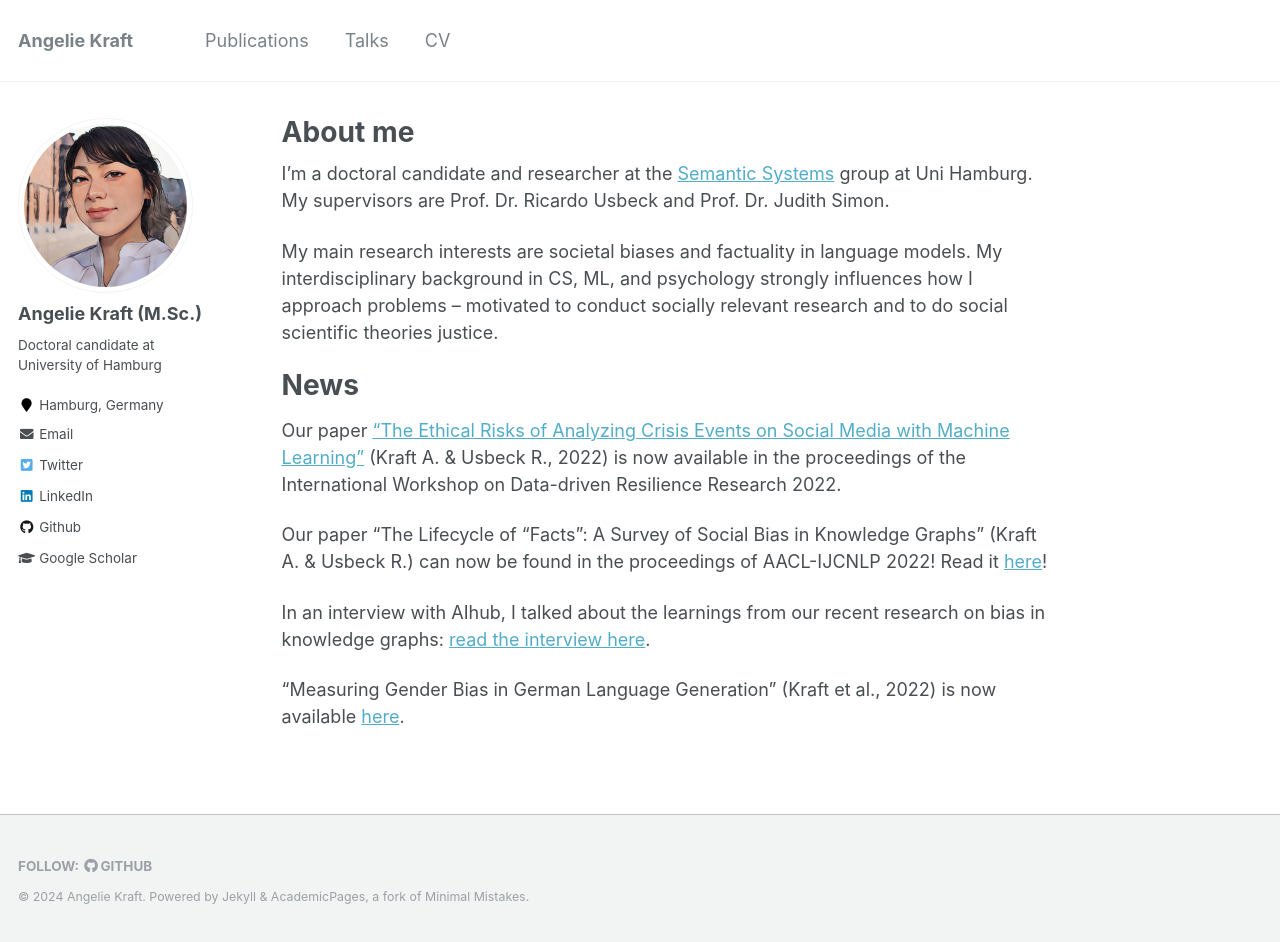
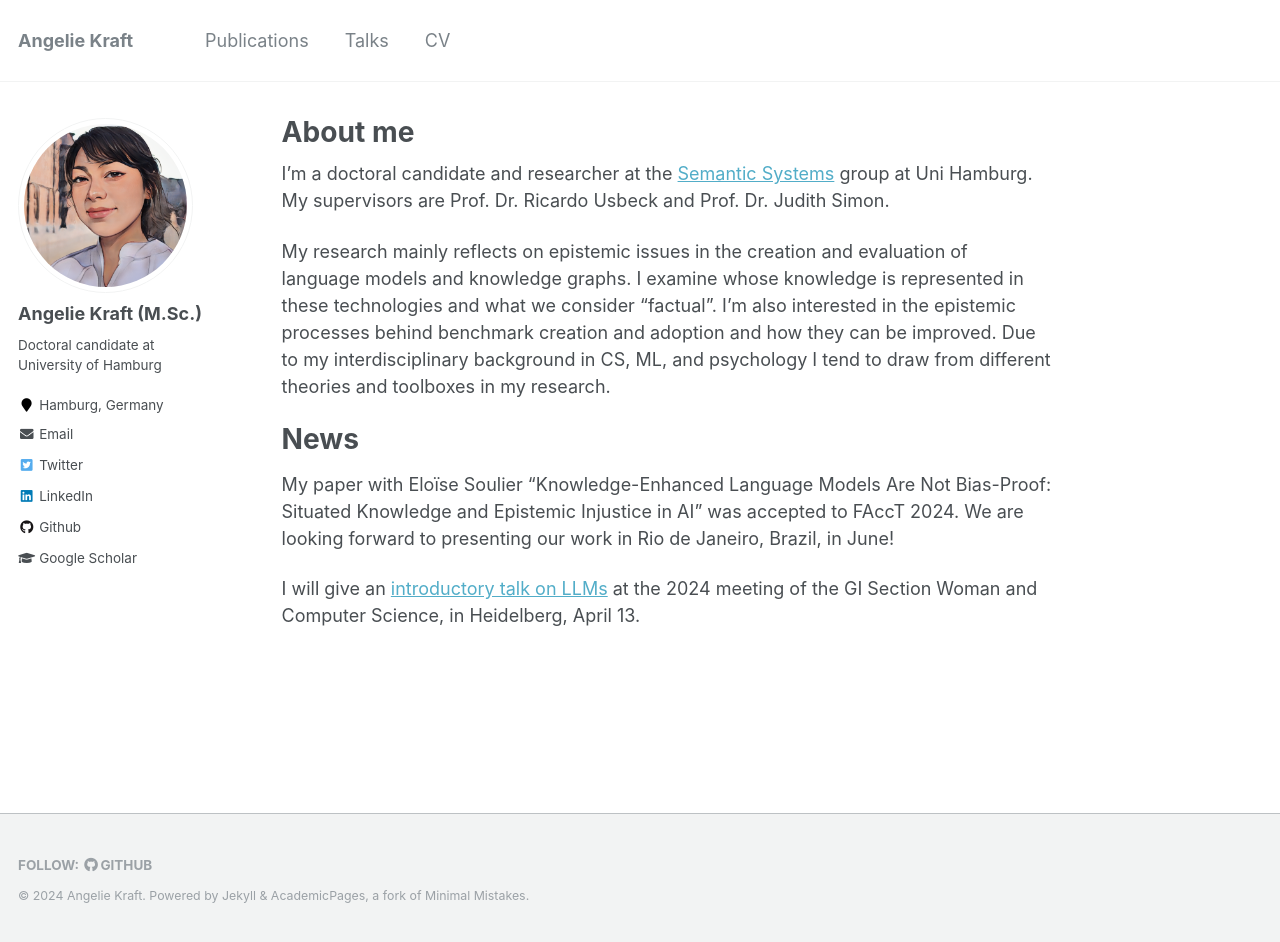
Before and after one commit to krangelie/krangelie.github.io, a Jekyll site: the page built from _pages/about.md, in a window 1280 px wide and 942 px high. Built offline with Jekyll 4.4.1, drawn with Linux system fonts in a browser that asks for light colours.

Commit message:
Update about.md

```diff
--- a/_pages/about.md
+++ b/_pages/about.md
@@ -9,15 +9,11 @@ redirect_from:
 ---
 I'm a doctoral candidate and researcher at the [Semantic Systems](https://www.inf.uni-hamburg.de/en/inst/ab/sems/home.html) group at Uni Hamburg. My supervisors are Prof. Dr. Ricardo Usbeck and Prof. Dr. Judith Simon.
 
-My main research interests are societal biases and factuality in language models. My interdisciplinary background in CS, ML, and psychology strongly influences how I approach problems -- motivated to conduct socially relevant research and to do social scientific theories justice.
+My research mainly reflects on epistemic issues in the creation and evaluation of language models and knowledge graphs. I examine whose knowledge is represented in these technologies and what we consider "factual". I'm also interested in the epistemic processes behind benchmark creation and adoption and how they can be improved. Due to my interdisciplinary background in CS, ML, and psychology I tend to draw from different theories and toolboxes in my research.
 
 
 # News
 
-Our paper ["The Ethical Risks of Analyzing Crisis Events on Social Media with Machine Learning"](https://ceur-ws.org/Vol-3376/paper01.pdf) (Kraft A. & Usbeck R., 2022) is now available in the proceedings of the International Workshop on Data-driven Resilience Research 2022.
+My paper with Eloïse Soulier "Knowledge-Enhanced Language Models Are Not Bias-Proof: Situated Knowledge and Epistemic Injustice in AI" was accepted to FAccT 2024. We are looking forward to presenting our work in Rio de Janeiro, Brazil, in June!
 
-Our paper "The Lifecycle of “Facts”: A Survey of Social Bias in Knowledge Graphs" (Kraft A. & Usbeck R.) can now be found in the proceedings of AACL-IJCNLP 2022! Read it [here](https://aclanthology.org/2022.aacl-main.49/)!
-
-In an interview with AIhub, I talked about the learnings from our recent research on bias in knowledge graphs: [read the interview here](https://aihub.org/2022/11/16/the-lifecycle-of-facts-a-survey-of-social-bias-in-knowledge-graphs-interview-with-angelie-kraft/).
-
-"Measuring Gender Bias in German Language Generation" (Kraft et al., 2022) is now available [here](https://dl.gi.de/handle/20.500.12116/39481).
+I will give an [introductory talk on LLMs](https://fg-frauen-informatik.gi.de/veranstaltung/fachgruppentagung-2024) at the 2024 meeting of the GI Section Woman and Computer Science, in Heidelberg, April 13.
```
